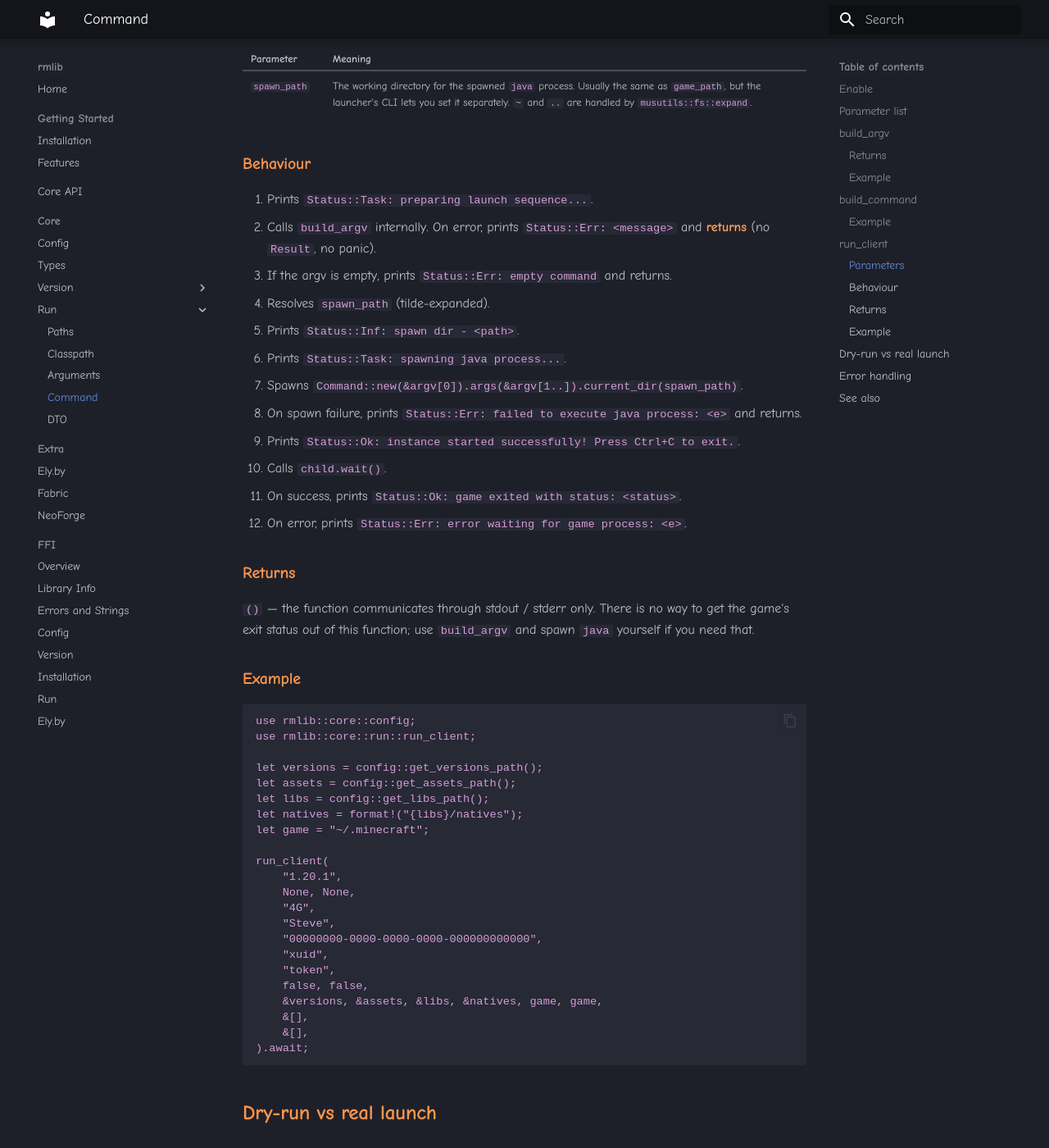
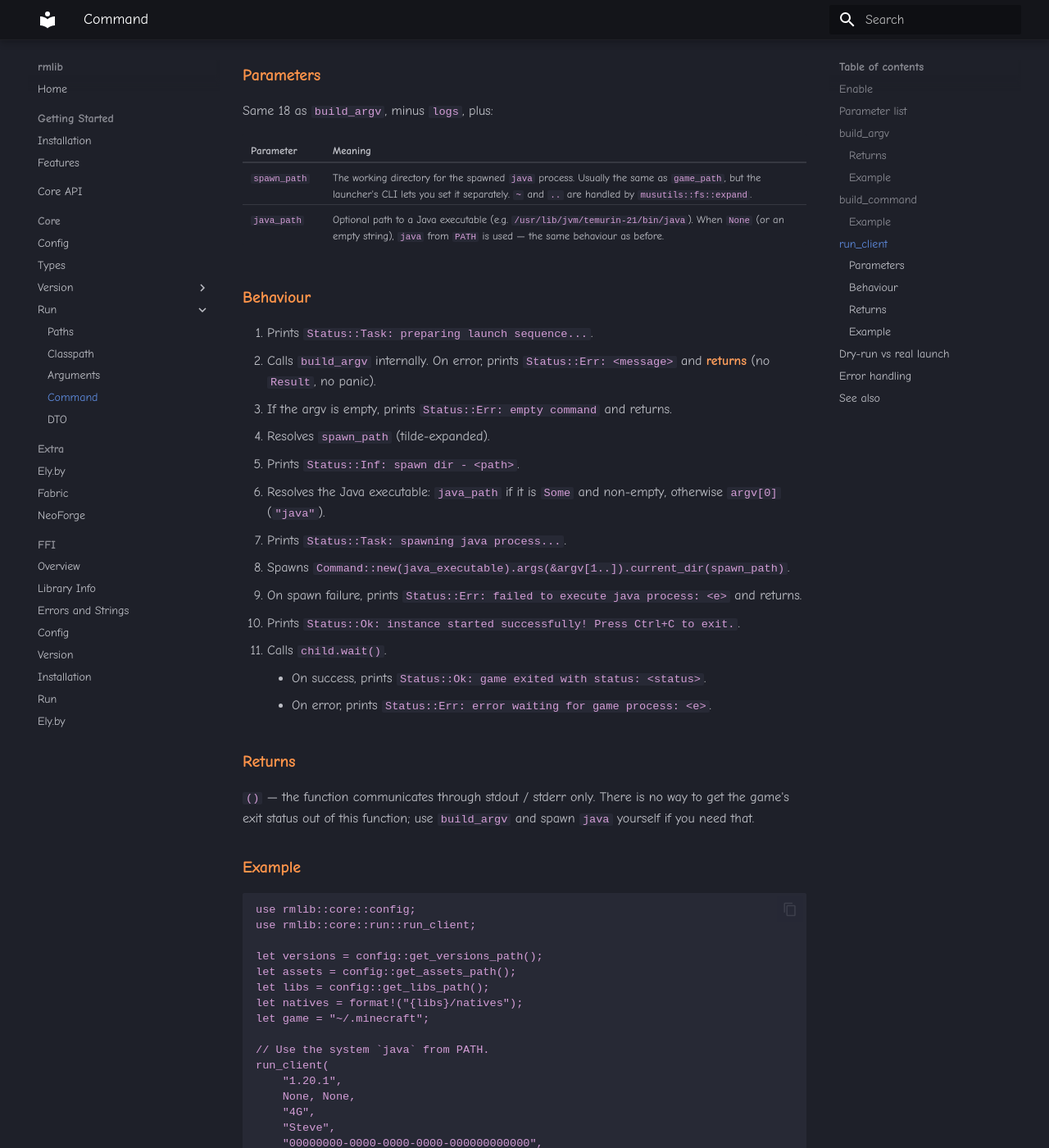
Before and after one commit to musdev13/rmlib, an MkDocs documentation site: the page built from docs/pages/core/run/command.md, in a window 1280 px wide and 1400 px high, scrolled down 4763 px. Shown: the whole window at 82% size. Built offline with MkDocs 1.6.1 and Material for MkDocs 9.7.7, drawn with Linux system fonts in a browser that asks for light colours; some of the changed text lies outside the part shown.

Commit message:
added `java_path` option in run_client

````diff
--- a/docs/pages/core/run/command.md
+++ b/docs/pages/core/run/command.md
@@ -40,7 +40,7 @@ use rmlib::core::run::{build_argv, build_command, run_client};
 | 17 | `custom_game_args` | `&[String]` | Extra game args appended at the end. |
 | 18 | `logs` | `bool` | Only used by `build_argv` / `build_command`: enable extra logging during assembly. |
 
-`run_client` takes the same 18 parameters **minus** `logs`, and adds `spawn_path` (see below).
+`run_client` takes the same 18 parameters **minus** `logs`, and adds `spawn_path` and `java_path` (see below).
 
 ## `build_argv`
 
@@ -187,12 +187,15 @@ pub async fn run_client(
     native_path: &str,
     game_path: &str,
     spawn_path: &str,
+    java_path: Option<&str>,
     custom_jvm_args: &[String],
     custom_game_args: &[String],
 )
 ```
 
-Assembles the command (exactly as `build_argv` would), then **spawns `java` from `PATH`** and waits for it to exit.
+Assembles the command (exactly as `build_argv` would), then spawns a Java executable and waits for it to exit.
+
+By default it uses `java` from `PATH`; pass `java_path: Some("/path/to/java")` to launch with a custom JDK. An empty string is treated the same as `None` (falls back to `PATH`).
 
 ### Parameters
 
@@ -201,6 +204,7 @@ Same 18 as `build_argv`, minus `logs`, plus:
 | Parameter | Meaning |
 |---|---|
 | `spawn_path` | The working directory for the spawned `java` process. Usually the same as `game_path`, but the launcher's CLI lets you set it separately. `~` and `..` are handled by `musutils::fs::expand`. |
+| `java_path` | Optional path to a Java executable (e.g. `/usr/lib/jvm/temurin-21/bin/java`). When `None` (or an empty string), `java` from `PATH` is used — the same behaviour as before. |
 
 ### Behaviour
 
@@ -209,13 +213,14 @@ Same 18 as `build_argv`, minus `logs`, plus:
 3. If the argv is empty, prints `Status::Err: empty command` and returns.
 4. Resolves `spawn_path` (tilde-expanded).
 5. Prints `Status::Inf: spawn dir - <path>`.
-6. Prints `Status::Task: spawning java process...`.
-7. Spawns `Command::new(&argv[0]).args(&argv[1..]).current_dir(spawn_path)`.
+6. Resolves the Java executable: `java_path` if it is `Some` and non-empty, otherwise `argv[0]` (`"java"`).
+7. Prints `Status::Task: spawning java process...`.
+8. Spawns `Command::new(java_executable).args(&argv[1..]).current_dir(spawn_path)`.
    - On spawn failure, prints `Status::Err: failed to execute java process: <e>` and returns.
-8. Prints `Status::Ok: instance started successfully! Press Ctrl+C to exit.`.
-9. Calls `child.wait()`.
-   - On success, prints `Status::Ok: game exited with status: <status>`.
-   - On error, prints `Status::Err: error waiting for game process: <e>`.
+9. Prints `Status::Ok: instance started successfully! Press Ctrl+C to exit.`.
+10. Calls `child.wait()`.
+    - On success, prints `Status::Ok: game exited with status: <status>`.
+    - On error, prints `Status::Err: error waiting for game process: <e>`.
 
 ### Returns
 
@@ -233,6 +238,7 @@ let libs = config::get_libs_path();
 let natives = format!("{libs}/natives");
 let game = "~/.minecraft";
 
+// Use the system `java` from PATH.
 run_client(
     "1.20.1",
     None, None,
@@ -243,6 +249,23 @@ run_client(
     "token",
     false, false,
     &versions, &assets, &libs, &natives, game, game,
+    None,
+    &[],
+    &[],
+).await;
+
+// Or use a specific JDK.
+run_client(
+    "1.20.1",
+    None, None,
+    "4G",
+    "Steve",
+    "00000000-0000-0000-0000-000000000000",
+    "xuid",
+    "token",
+    false, false,
+    &versions, &assets, &libs, &natives, game, game,
+    Some("/usr/lib/jvm/temurin-21/bin/java"),
     &[],
     &[],
 ).await;
````
Also changed, not shown: TRADEMARK.md (deleted, +0 -71 lines), docs/pages/ffi/run.md (+7 -4 lines), 2 other files.
